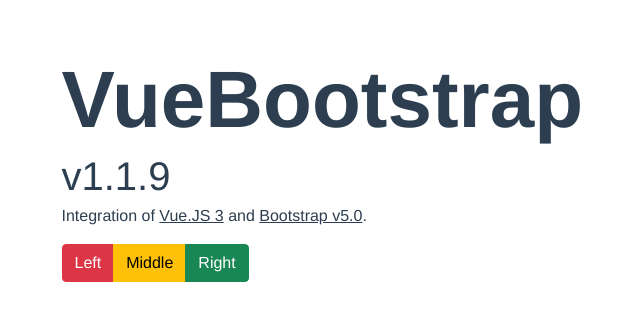
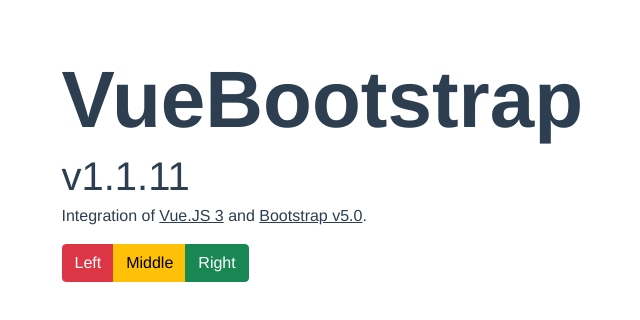
Before and after one commit to bellanov/vue-bootstrap, a Vue app: page / in a window 1280 px wide. Shown: the top 320 px of the page, without its empty margins (33-673 px from the left). Built offline with nearby package versions, Linux system fonts and the light colour scheme.

Commit message:
Updated Bootstrap example

```diff
--- a/package.json
+++ b/package.json
@@ -1,6 +1,6 @@
 {
   "name": "vue-bootstrap",
-  "version": "1.1.7",
+  "version": "1.1.11",
   "private": true,
   "scripts": {
     "serve": "vue-cli-service serve",
--- a/src/App.vue
+++ b/src/App.vue
@@ -1,5 +1,5 @@
 <template>
-  <HelloWorld title="VueBootstrap" version="v1.1.9"/>
+  <HelloWorld title="VueBootstrap" version="v1.1.11"/>
 </template>
 
 <script>
```
